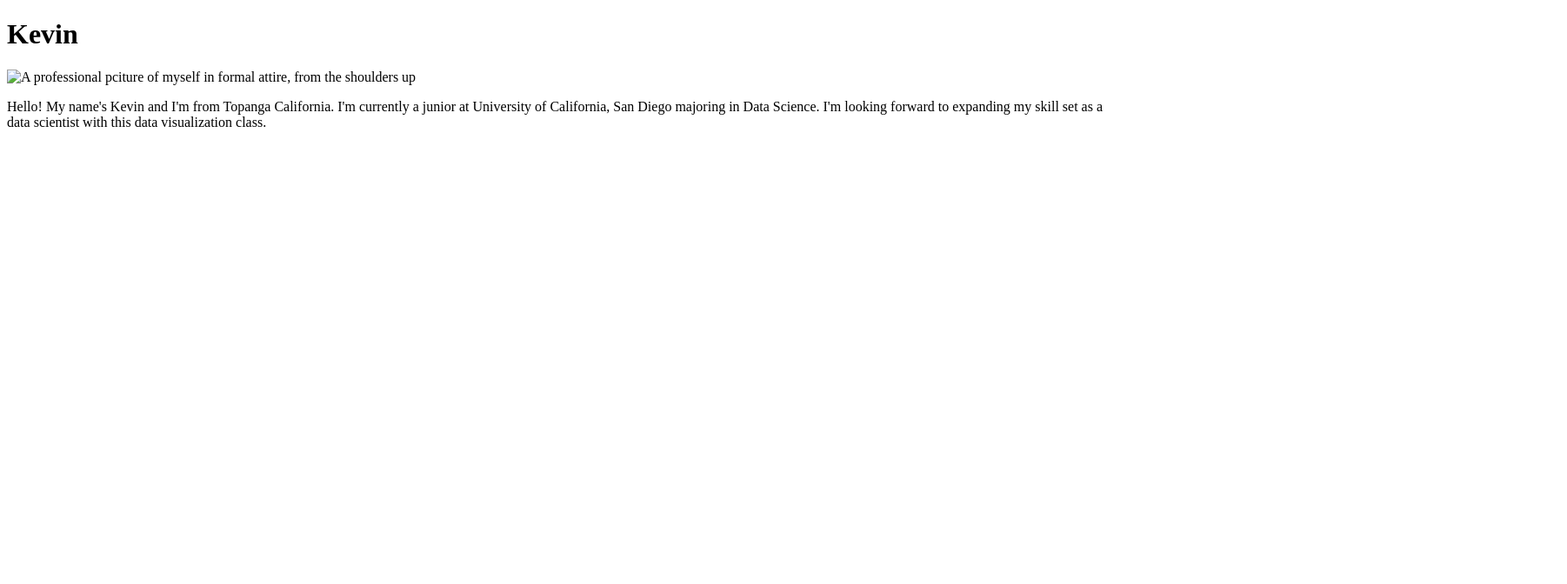
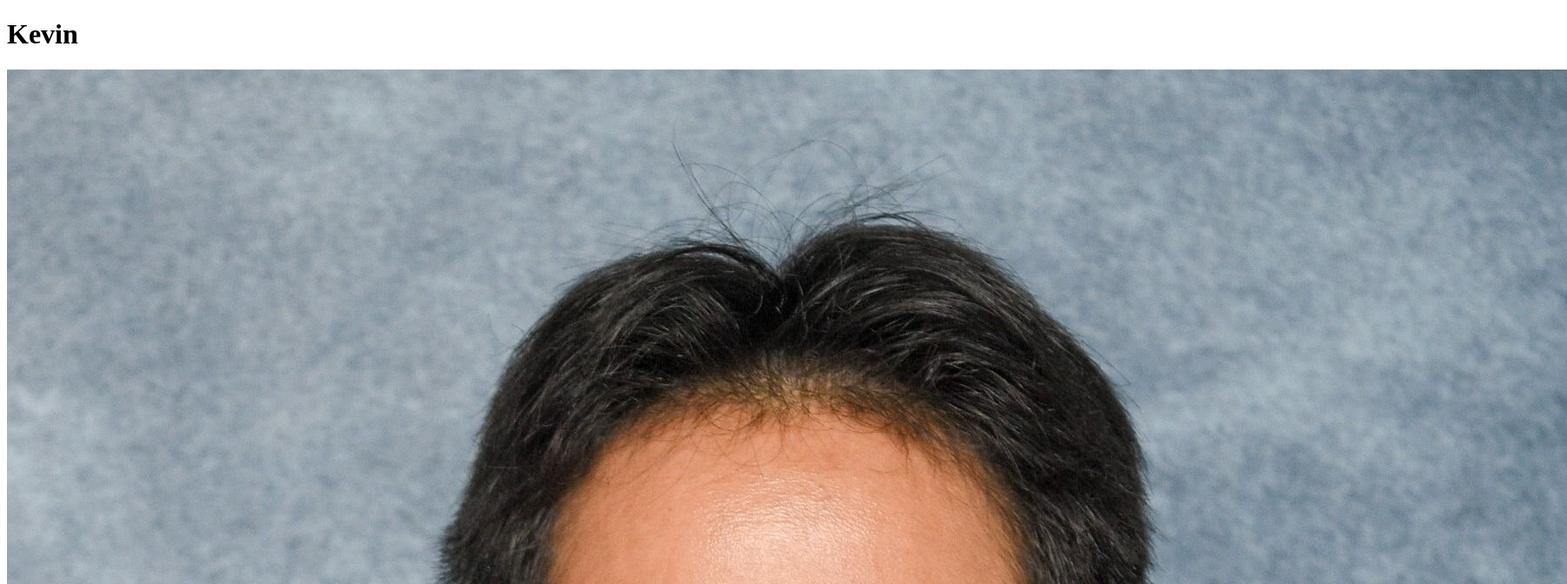
Before and after one commit to kesouder/Kevin_portfolio, a plain HTML site: page index.html in a window 1280 px wide. Shown: the top 672 px of the page at 87% size, 1802 px wide, since content can reach past the window. Drawn offline with Linux system fonts and the light colour scheme.

Commit message:
fixed img line again

```diff
--- a/index.html
+++ b/index.html
@@ -8,7 +8,7 @@
 <body>
 
     <h1> Kevin </h1>
-    <img src="IMG_3271.JPG" alt="A professional pciture of myself in formal attire, from the shoulders up" />
+    <img src="images/IMG_3271.JPG" alt="A professional picture of myself in formal attire, from the shoulders up" />
     <p>
         Hello! My name's Kevin and I'm from Topanga California.
         I'm currently a junior at University of California, San Diego majoring in Data Science.
```
